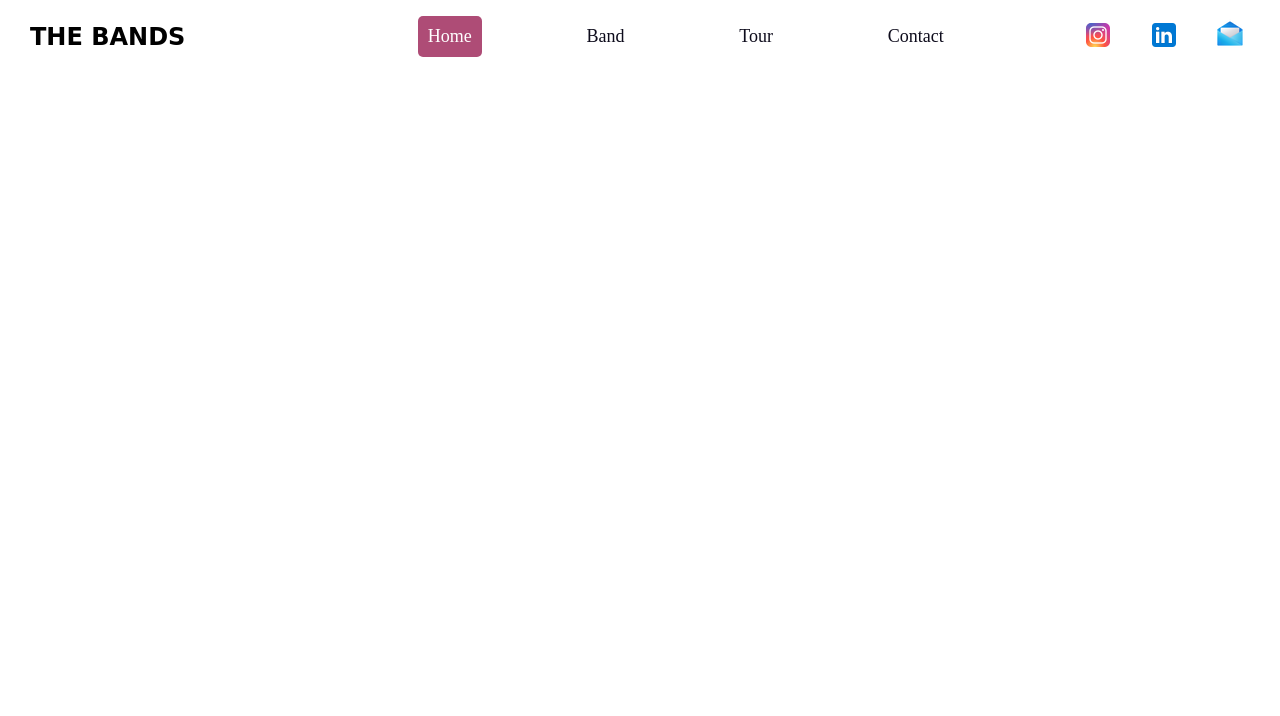
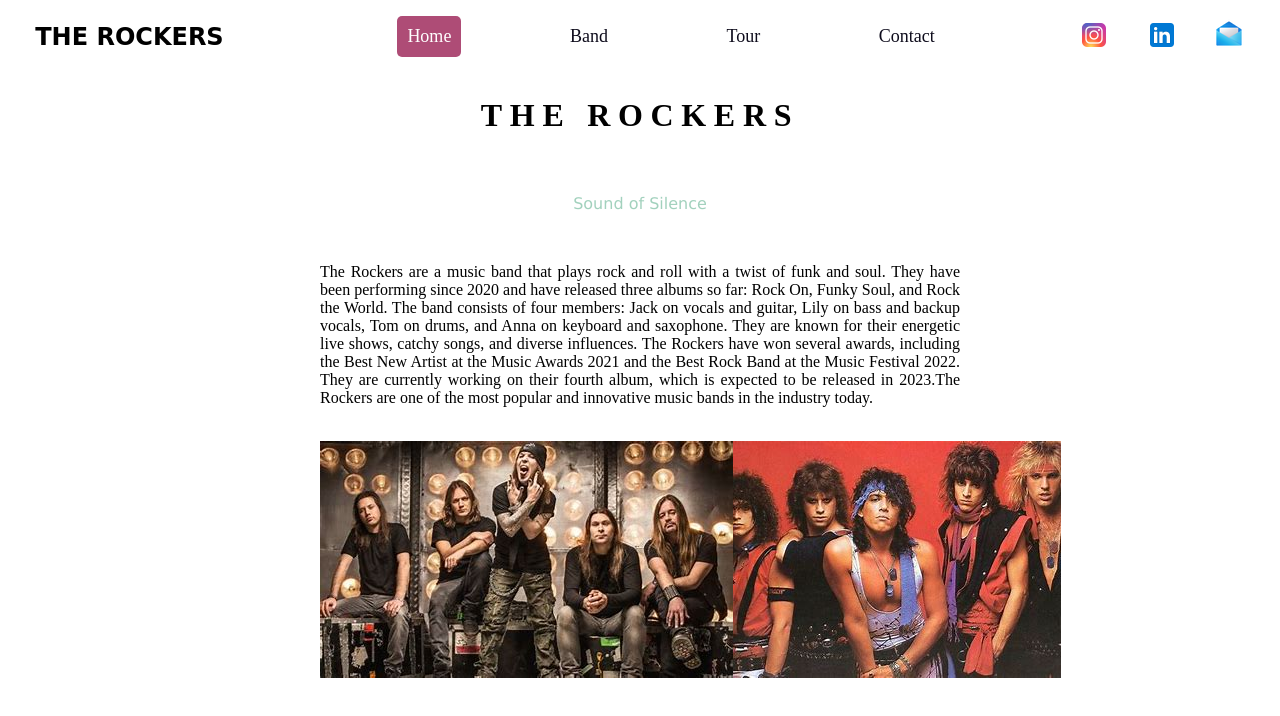
Before and after one commit to CoderHritik0/PRODIGY_WD_01, a plain HTML site: page index.html in a window 1280 px wide. Drawn offline with Linux system fonts and the light colour scheme.

Commit message:
Section 1 complete

```diff
--- a/index.html
+++ b/index.html
@@ -10,7 +10,7 @@
 
 <body>
     <div class="navbar">
-        <div class="brand">THE BANDS</div>
+        <div class="brand">THE ROCKERS</div>
         <div class="nav">
             <ul>
                 <li class="active"><a href="#home">Home</a></li>
@@ -25,6 +25,27 @@
             <a href=""><img src="/src/icons/icon-mail.png" alt="linkedin"></a>
         </div>
     </div>
+    <div id="band">
+        <div class="head">
+            <h2>The rockers</h2>
+        </div>
+        <br>
+        <div class="caption">
+            <p>Sound of Silence</p>
+        </div>
+        <br>
+        <div class="intro">
+            <p>
+                The Rockers are a music band that plays rock and roll with a twist of funk and soul. They have been performing since 2020 and have released three albums so far: Rock On, Funky Soul, and Rock the World. The band consists of four members: Jack on vocals and guitar, Lily on bass and backup vocals, Tom on drums, and Anna on keyboard and saxophone. They are known for their energetic live shows, catchy songs, and diverse influences. The Rockers have won several awards, including the Best New Artist at the Music Awards 2021 and the Best Rock Band at the Music Festival 2022. They are currently working on their fourth album, which is expected to be released in 2023.The Rockers are one of the most popular and innovative music bands in the industry today.
+            </p>
+        </div>
+        <br>
+        <div class="multiple-bands">
+            <img src="/src/bands-img/band-1.jpg" alt="B1">
+            <img src="/src/bands-img/band-2.jpg" alt="B2">
+        </div>
+    </div>
+
     <script src="script.js"></script>
 </body>
 
--- a/style.css
+++ b/style.css
@@ -6,6 +6,9 @@ body {
     /* background-color: rgb(255, 255, 255); */
     display: flex;
     align-items: stretch;
+    justify-content: space-evenly;
+    width: 100%;
+    position: fixed;
 }
 
 .navbar ul {
@@ -26,12 +29,14 @@ body {
 
 .brand {
     /* color: #fff; */
+    text-align: center;
+    margin: auto 0;
     flex-grow: 1;
     font-weight: 700;
     font-size: x-large;
     font-family: cursive;
-    margin: auto 15px;
-    padding: 0 15px;
+    /* margin: auto 15px;
+    padding: 0 15px; */
 }
 
 .active {
@@ -51,3 +56,28 @@ body {
     justify-content: space-evenly;
     align-items: center;
 }
+#band {
+    max-width: 50vw;
+    margin: auto;
+    padding: 70px 0px;
+    text-align-last: center;
+}
+
+.head h2{
+    text-transform: uppercase;
+    letter-spacing: 0.6vw;
+    font-size: xx-large;
+}
+
+.caption {
+    font-family: Verdana, Geneva, Tahoma, sans-serif;
+    color: #47a47c81;
+}
+.intro p{
+    text-align: justify;
+    text-align-last: auto;
+}
+.multiple-bands {
+    display: flex;
+    justify-content: space-between;
+}
```
Also changed, not shown: src/bands-img/band-1.jpg (added), src/bands-img/band-2.jpg (added).
